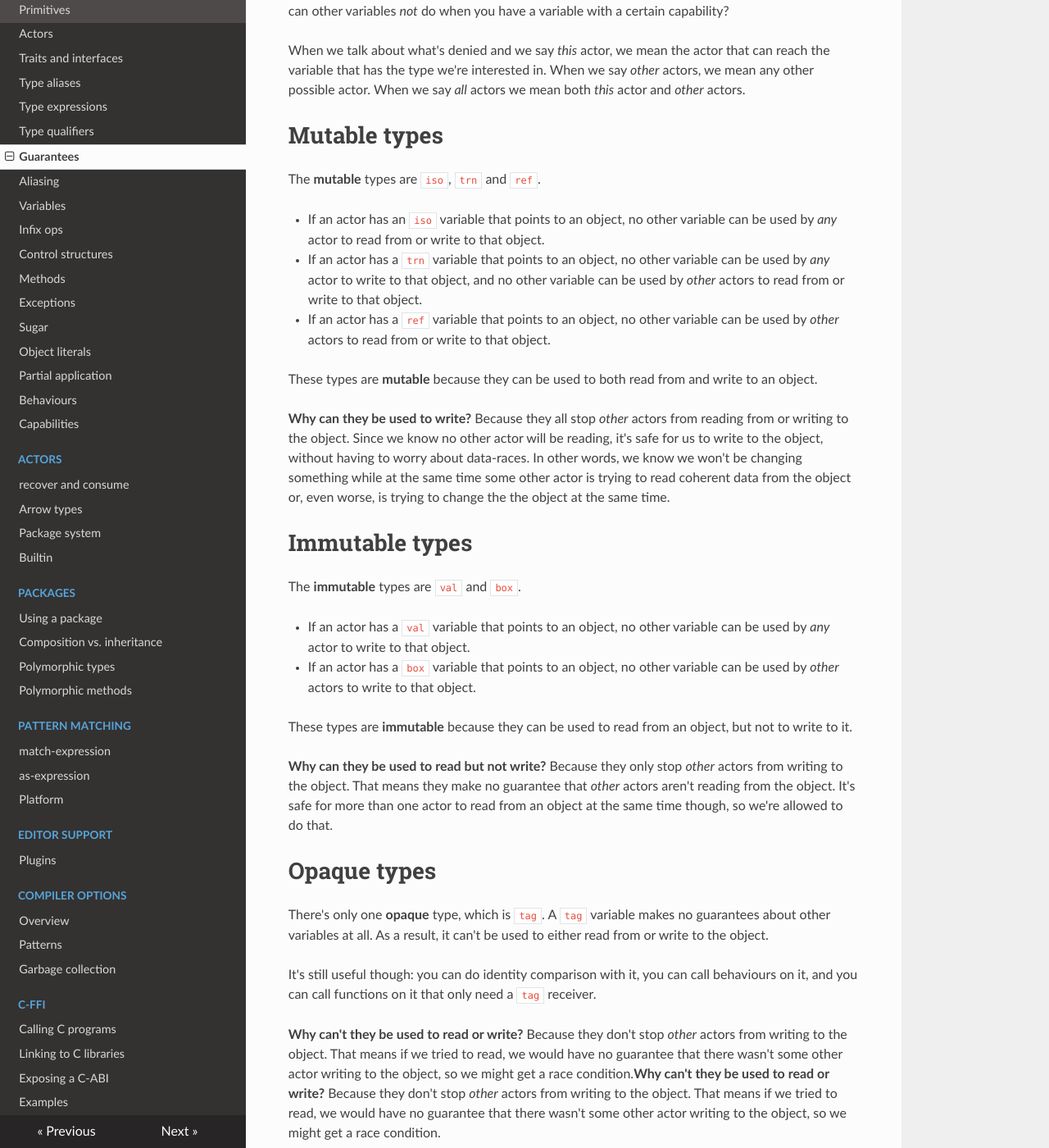
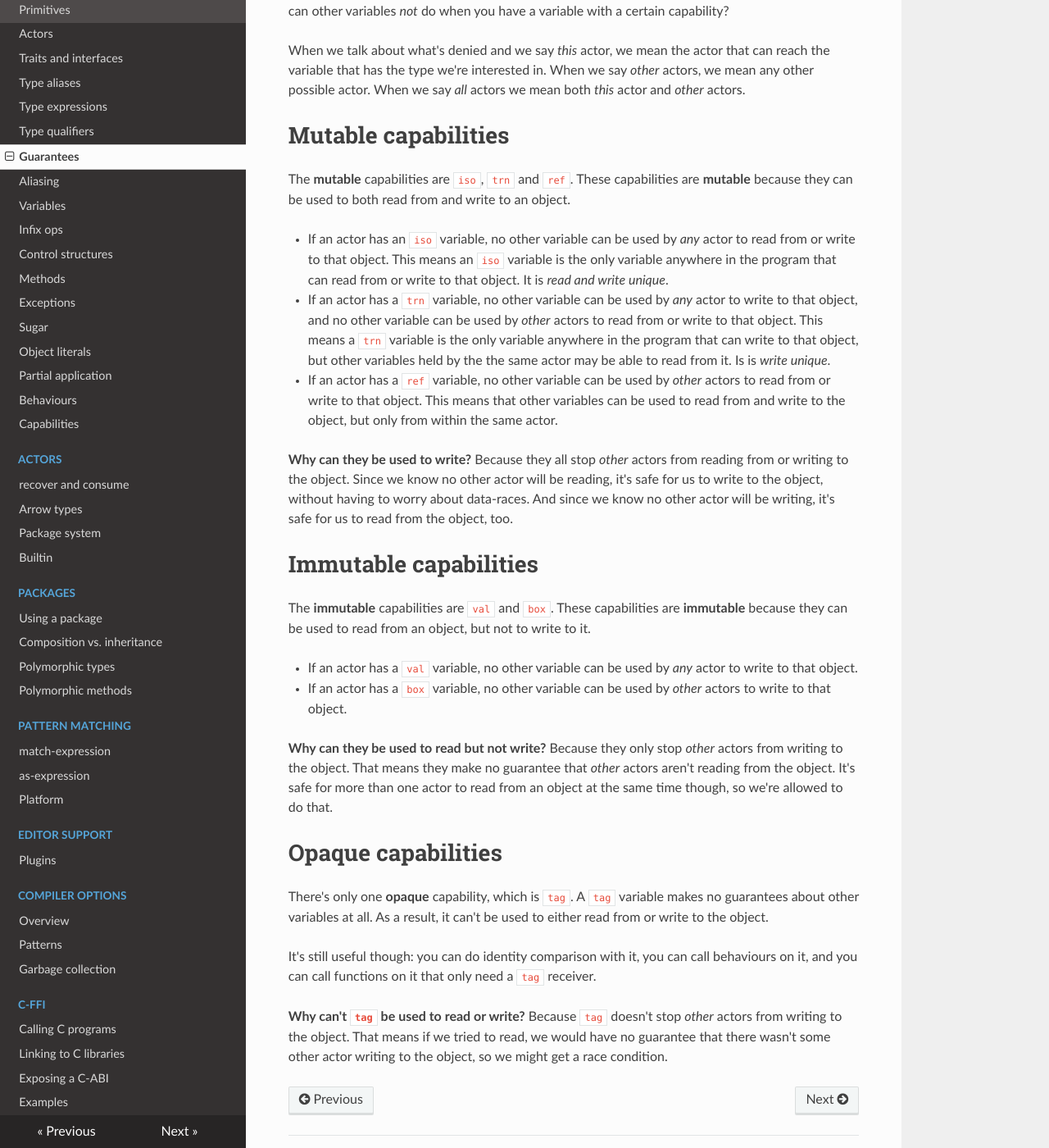
Before and after one commit to ponylang/pony-tutorial, an MkDocs documentation site: the page built from docs/capabilities/guarantees.md, in a window 1280 px wide and 1400 px high, scrolled down 230 px. Shown: the whole window at 82% size. Built offline with MkDocs 1.6.1, drawn with Linux system fonts in a browser that asks for light colours; nearby versions of some CDN libraries; old or Windows-style settings are respelled for this version of MkDocs.

Commit message:
type qualifier and guarantees edits

```diff
--- a/docs/capabilities/guarantees.md
+++ b/docs/capabilities/guarantees.md
@@ -6,33 +6,29 @@ We're going to talk about capability guarantees in terms of what's _denied_. By
 
 When we talk about what's denied and we say _this_ actor, we mean the actor that can reach the variable that has the type we're interested in. When we say _other_ actors, we mean any other possible actor. When we say _all_ actors we mean both _this_ actor and _other_ actors.
 
-# Mutable types
+# Mutable capabilities
 
-The __mutable__ types are `iso`, `trn` and `ref`.
+The __mutable__ capabilities are `iso`, `trn` and `ref`. These capabilities are __mutable__ because they can be used to both read from and write to an object.
 
-* If an actor has an `iso` variable that points to an object, no other variable can be used by _any_ actor to read from or write to that object.
-* If an actor has a `trn` variable that points to an object, no other variable can be used by _any_ actor to write to that object, and no other variable can be used by _other_ actors to read from or write to that object.
-* If an actor has a `ref` variable that points to an object, no other variable can be used by _other_ actors to read from or write to that object.
+* If an actor has an `iso` variable, no other variable can be used by _any_ actor to read from or write to that object. This means an `iso` variable is the only variable anywhere in the program that can read from or write to that object. It is _read and write unique_.
+* If an actor has a `trn` variable, no other variable can be used by _any_ actor to write to that object, and no other variable can be used by _other_ actors to read from or write to that object. This means a `trn` variable is the only variable anywhere in the program that can write to that object, but other variables held by the the same actor may be able to read from it. Is is _write unique_.
+* If an actor has a `ref` variable, no other variable can be used by _other_ actors to read from or write to that object. This means that other variables can be used to read from and write to the object, but only from within the same actor.
 
-These types are __mutable__ because they can be used to both read from and write to an object.
+__Why can they be used to write?__ Because they all stop _other_ actors from reading from or writing to the object. Since we know no other actor will be reading, it's safe for us to write to the object, without having to worry about data-races. And since we know no other actor will be writing, it's safe for us to read from the object, too.
 
-__Why can they be used to write?__ Because they all stop _other_ actors from reading from or writing to the object. Since we know no other actor will be reading, it's safe for us to write to the object, without having to worry about data-races. In other words, we know we won't be changing something while at the same time some other actor is trying to read coherent data from the object or, even worse, is trying to change the the object at the same time.
+# Immutable capabilities
 
-# Immutable types
+The __immutable__ capabilities are `val` and `box`. These capabilities are __immutable__ because they can be used to read from an object, but not to write to it.
 
-The __immutable__ types are `val` and `box`.
-
-* If an actor has a `val` variable that points to an object, no other variable can be used by _any_ actor to write to that object.
-* If an actor has a `box` variable that points to an object, no other variable can be used by _other_ actors to write to that object.
-
-These types are __immutable__ because they can be used to read from an object, but not to write to it.
+* If an actor has a `val` variable, no other variable can be used by _any_ actor to write to that object.
+* If an actor has a `box` variable, no other variable can be used by _other_ actors to write to that object.
 
 __Why can they be used to read but not write?__ Because they only stop _other_ actors from writing to the object. That means they make no guarantee that _other_ actors aren't reading from the object. It's safe for more than one actor to read from an object at the same time though, so we're allowed to do that.
 
-# Opaque types
+# Opaque capabilities
 
-There's only one __opaque__ type, which is `tag`. A `tag` variable makes no guarantees about other variables at all. As a result, it can't be used to either read from or write to the object.
+There's only one __opaque__ capability, which is `tag`. A `tag` variable makes no guarantees about other variables at all. As a result, it can't be used to either read from or write to the object.
 
 It's still useful though: you can do identity comparison with it, you can call behaviours on it, and you can call functions on it that only need a `tag` receiver.
 
-__Why can't they be used to read or write?__ Because they don't stop _other_ actors from writing to the object. That means if we tried to read, we would have no guarantee that there wasn't some other actor writing to the object, so we might get a race condition.__Why can't they be used to read or write?__ Because they don't stop _other_ actors from writing to the object. That means if we tried to read, we would have no guarantee that there wasn't some other actor writing to the object, so we might get a race condition.
+__Why can't `tag` be used to read or write?__ Because `tag` doesn't stop _other_ actors from writing to the object. That means if we tried to read, we would have no guarantee that there wasn't some other actor writing to the object, so we might get a race condition.
```
Also changed, not shown: docs/capabilities/type-qualifiers.md (+12 -8 lines).
